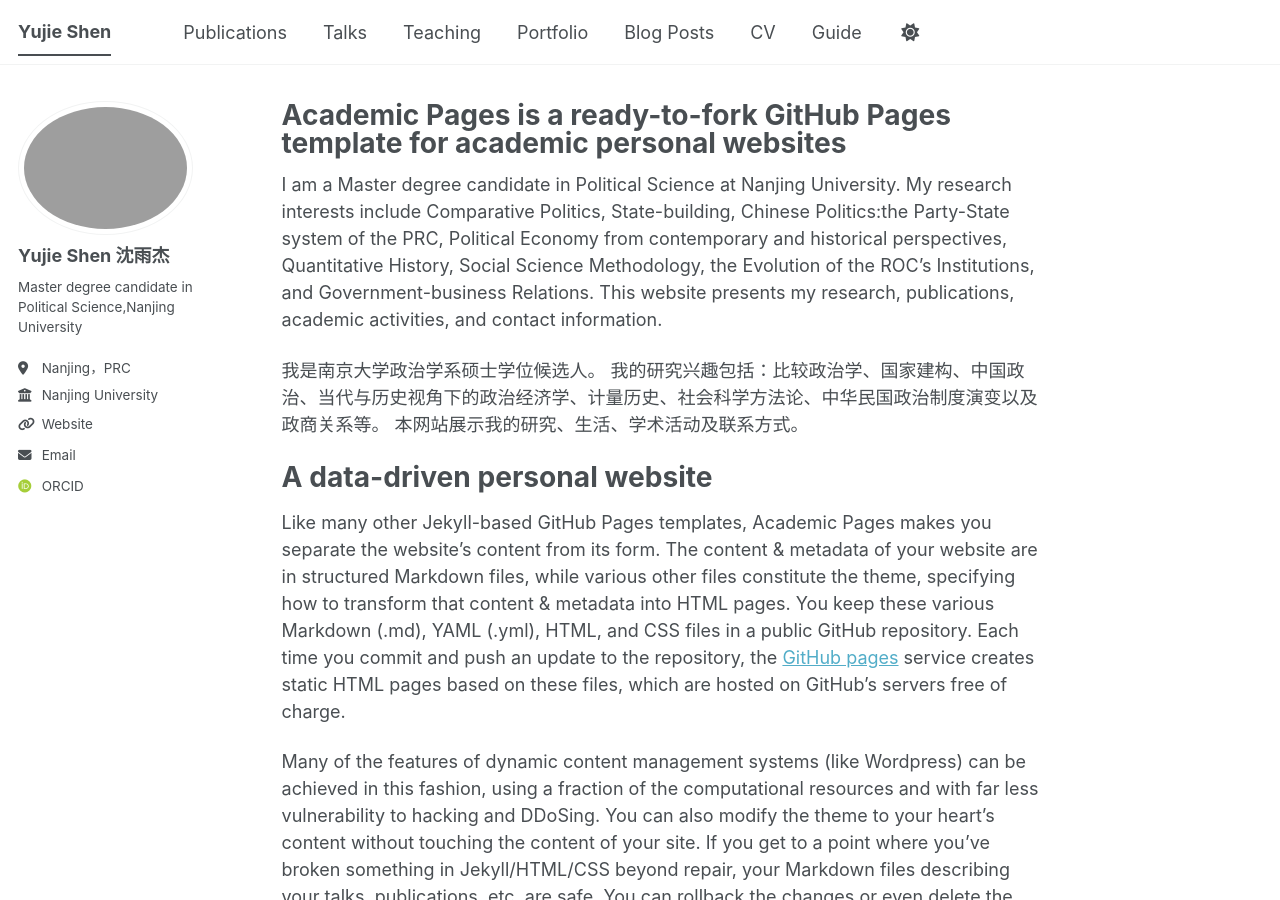
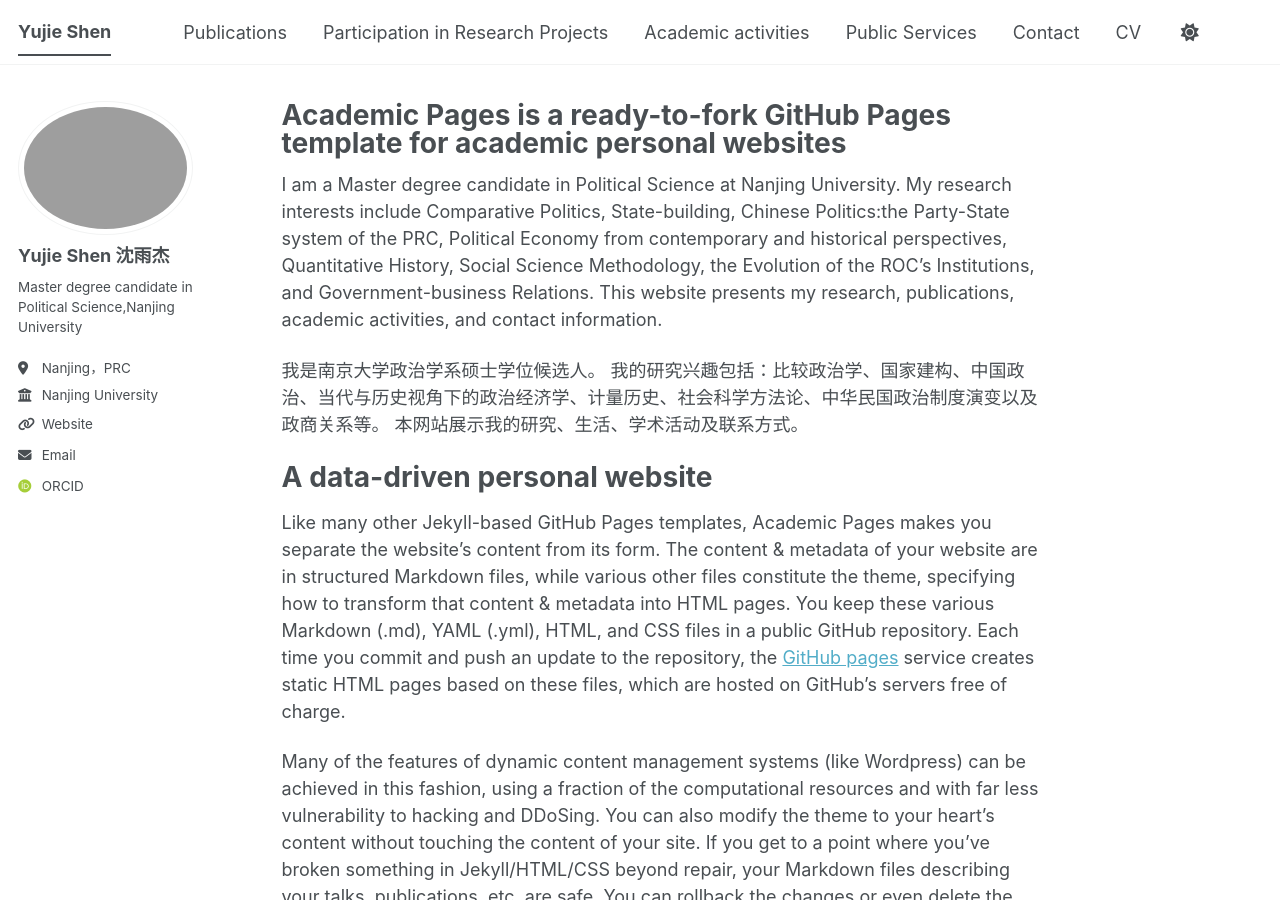
Before and after one commit to SHEN-YUJIE/SHEN-YUJIE.github.io, a Jekyll site: the page built from _pages/about.md, in a window 1280 px wide and 900 px high. Built offline with Jekyll 4.4.1, drawn with Linux system fonts in a browser that asks for light colours; some web fonts are replaced; a script bundle is joined from its source files by our own code; library files that are not in the unit come from our copies.

Commit message:
Update navigation.yml

```diff
--- a/_data/navigation.yml
+++ b/_data/navigation.yml
@@ -11,23 +11,20 @@
   - title: "Publications"
     url: /publications/
 
-  - title: "Talks"
-    url: /talks/
+  - title: "Participation in Research Projects"
+    url:
 
-  - title: "Teaching"
-    url: /teaching/
+  - title: "Academic activities "
+    url:
 
-  - title: "Portfolio"
-    url: /portfolio/
+  - title: "Public Services"
+    url:
 
-  - title: "Blog Posts"
-    url: /year-archive/
+  - title: "Contact"
+    url:
 
   - title: "CV"
     url: /cv/
 
   # - title: "CV"
   #   url: /cv-json/
-
-  - title: "Guide"
-    url: /markdown/
```
